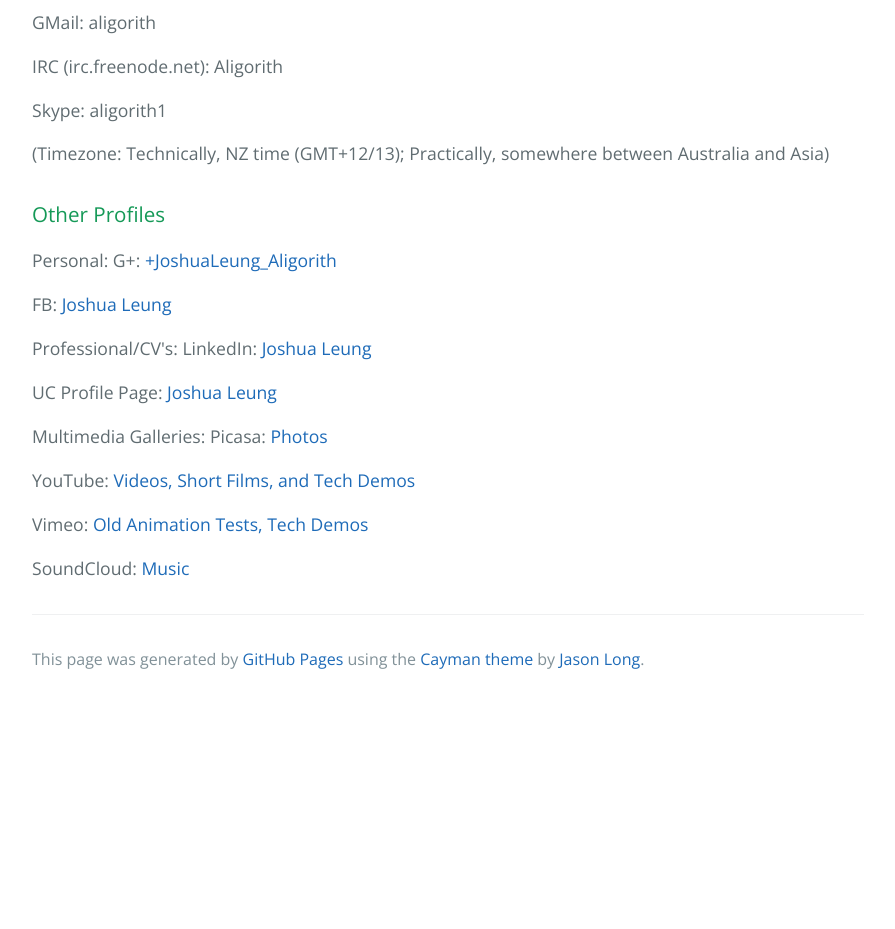
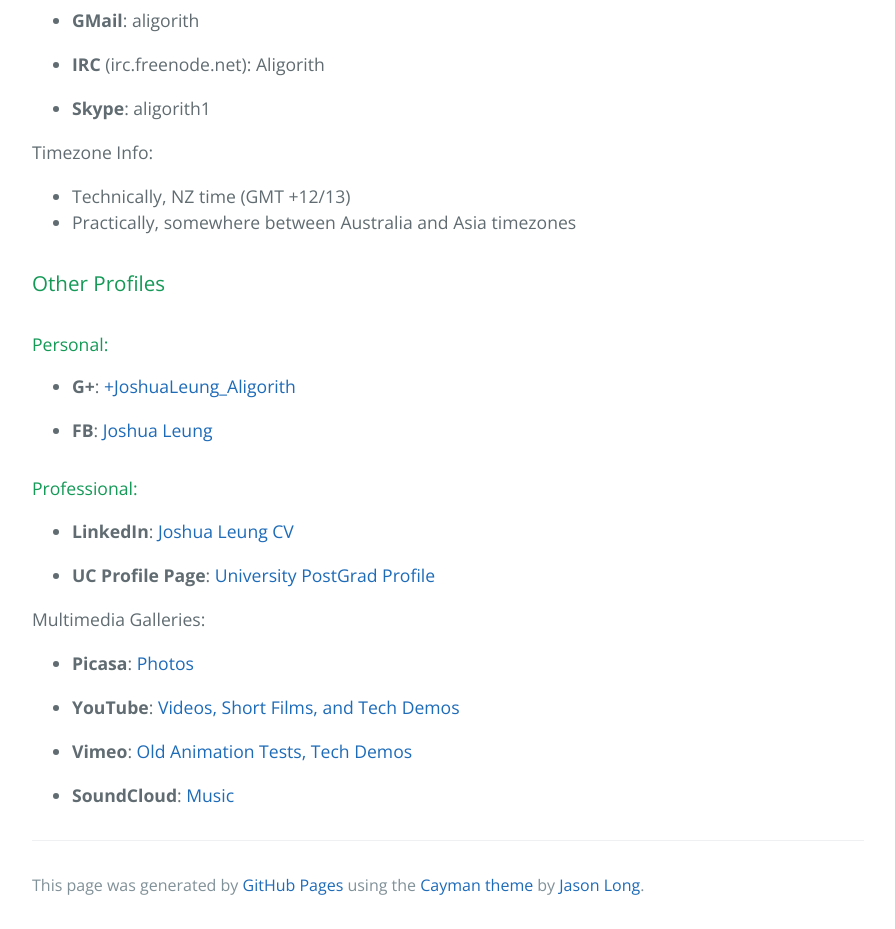
Before and after one commit to Aligorith/aligorith.github.io, a plain HTML site: page index.html in a window 1280 px wide. Shown: the part 1120-2049 px from the top of the page, without its empty margins (192-1087 px from the left). Before the commit the page ends 1823 px from the top, so only its background shows below. Drawn offline with nearby package versions, Linux system fonts and the light colour scheme.

Commit message:
Replace master branch with page content via GitHub

```diff
--- a/index.html
+++ b/index.html
@@ -23,7 +23,7 @@
 
 <p>Joshua is a software developer, UX consultant, and photographer based in Christchurch, New Zealand. Since 2006, he has been an active as a core developer of <a href="http://www.blender.org">Blender</a> (the premier open source 3D animation suite), responsible for all aspects of the Animation Tools and the Grease Pencil freehand sketching/animation tools. He is passionate about developing new tools for character animation which help artists achieve their creative goals easier and faster than ever before.</p>
 
-<p>From 2009-2012, Joshua studied Computer Science at the University of Canterbury, graduating with a Bachelor of Science with First Class Honours in Computer Science on 12 December 2012 (12-12-12). Since mid 2013, he has been studying towards PhD in Computer Science (specialising in Human-Computer Interaction) in the <a href="http://www.cosc.canterbury.ac.nz/research/RG/HCI/HCIlab/">HCI and Multimedia Lab</a> (supervisor: Prof Andy Cockburn), focussing on understanding the design and use of highlighting techniques for supporting the novice to expert transition in complex information spaces.</p>
+<p>From 2009-2012, Joshua studied Computer Science at the University of Canterbury, graduating with a Bachelor of Science with First Class Honours on 12 December 2012 (12-12-12). Since mid 2013, he has been studying towards PhD in Computer Science (specialising in Human-Computer Interaction) in the <a href="http://www.cosc.canterbury.ac.nz/research/RG/HCI/HCIlab/">HCI and Multimedia Lab</a> (supervisor: Prof Andy Cockburn), focussing on understanding the design and use of highlighting techniques for supporting the novice to expert transition in complex information spaces.</p>
 
 <p>In a former life, he was a violinist, and studied under Oleg Kotorovych (Assistant Concertmaster, CSO), Iryna Ionenko (Principal Second Violin, CSO), and Robin Wilson. He was awarded with a DipABRSM in 2006, LTCL with Distinction in 2007, and FTCL in 2008. He won the "Most Promising" award at the National Young Performer of the Year Awards (PACNZ 2006), was a finalist in the National Chamber Music Contest 2006 with A La Vez, and was the orchestra leader at the Christchurch Schools Music Festival (2003) and at Burnside High School (2008). He was also a member of the Specialist Music Programme at Burnside High School.</p>
 
@@ -32,35 +32,46 @@
 <h3>
 <a id="primary-contact" class="anchor" href="#primary-contact" aria-hidden="true"><span class="octicon octicon-link"></span></a>Primary Contact</h3>
 
-<p>GMail: aligorith</p>
+<ul>
+<li><p><strong>GMail</strong>: aligorith</p></li>
+<li><p><strong>IRC</strong> (irc.freenode.net): Aligorith</p></li>
+<li><p><strong>Skype</strong>: aligorith1</p></li>
+</ul>
 
-<p>IRC (irc.freenode.net): Aligorith</p>
+<p>Timezone Info: </p>
 
-<p>Skype: aligorith1</p>
-
-<p>(Timezone: Technically, NZ time (GMT+12/13); Practically, somewhere between Australia and Asia)</p>
+<ul>
+<li>Technically, NZ time (GMT +12/13)</li>
+<li>Practically, somewhere between Australia and Asia timezones</li>
+</ul>
 
 <h3>
 <a id="other-profiles" class="anchor" href="#other-profiles" aria-hidden="true"><span class="octicon octicon-link"></span></a>Other Profiles</h3>
 
-<p>Personal:
-G+: <a href="https://plus.google.com/u/0+JoshuaLeungAligorith">+JoshuaLeung_Aligorith</a></p>
+<h4>
+<a id="personal" class="anchor" href="#personal" aria-hidden="true"><span class="octicon octicon-link"></span></a>Personal:</h4>
 
-<p>FB: <a href="https://www.facebook.com/joshua.leung.7">Joshua Leung</a></p>
+<ul>
+<li><p><strong>G+</strong>: <a href="https://plus.google.com/u/0+JoshuaLeungAligorith">+JoshuaLeung_Aligorith</a></p></li>
+<li><p><strong>FB</strong>: <a href="https://www.facebook.com/joshua.leung.7">Joshua Leung</a></p></li>
+</ul>
 
-<p>Professional/CV's:
-LinkedIn: <a href="https://nz.linkedin.com/pub/joshua-leung/30/288/662">Joshua Leung</a></p>
+<h4>
+<a id="professional" class="anchor" href="#professional" aria-hidden="true"><span class="octicon octicon-link"></span></a>Professional:</h4>
 
-<p>UC Profile Page: <a href="http://www.cosc.canterbury.ac.nz/people/postgrads/joshua.leung">Joshua Leung</a></p>
+<ul>
+<li><p><strong>LinkedIn</strong>: <a href="https://nz.linkedin.com/pub/joshua-leung/30/288/662">Joshua Leung CV</a></p></li>
+<li><p><strong>UC Profile Page</strong>: <a href="http://www.cosc.canterbury.ac.nz/people/postgrads/joshua.leung">University PostGrad Profile</a></p></li>
+</ul>
 
-<p>Multimedia Galleries:
-Picasa: <a href="https://picasaweb.google.com/102497214328460169021">Photos</a></p>
+<p>Multimedia Galleries:</p>
 
-<p>YouTube: <a href="https://www.youtube.com/channel/UCxtz_EdqZ6mr92meiC-12Fw">Videos, Short Films, and Tech Demos</a></p>
-
-<p>Vimeo: <a href="https://vimeo.com/user490982">Old Animation Tests, Tech Demos</a></p>
-
-<p>SoundCloud: <a href="https://soundcloud.com/aligorith">Music</a></p>
+<ul>
+<li><p><strong>Picasa</strong>: <a href="https://picasaweb.google.com/102497214328460169021">Photos</a></p></li>
+<li><p><strong>YouTube</strong>: <a href="https://www.youtube.com/channel/UCxtz_EdqZ6mr92meiC-12Fw">Videos, Short Films, and Tech Demos</a></p></li>
+<li><p><strong>Vimeo</strong>: <a href="https://vimeo.com/user490982">Old Animation Tests, Tech Demos</a></p></li>
+<li><p><strong>SoundCloud</strong>: <a href="https://soundcloud.com/aligorith">Music</a></p></li>
+</ul>
 
       <footer class="site-footer">
 
```
Also changed, not shown: params.json (+1 -1 lines).
